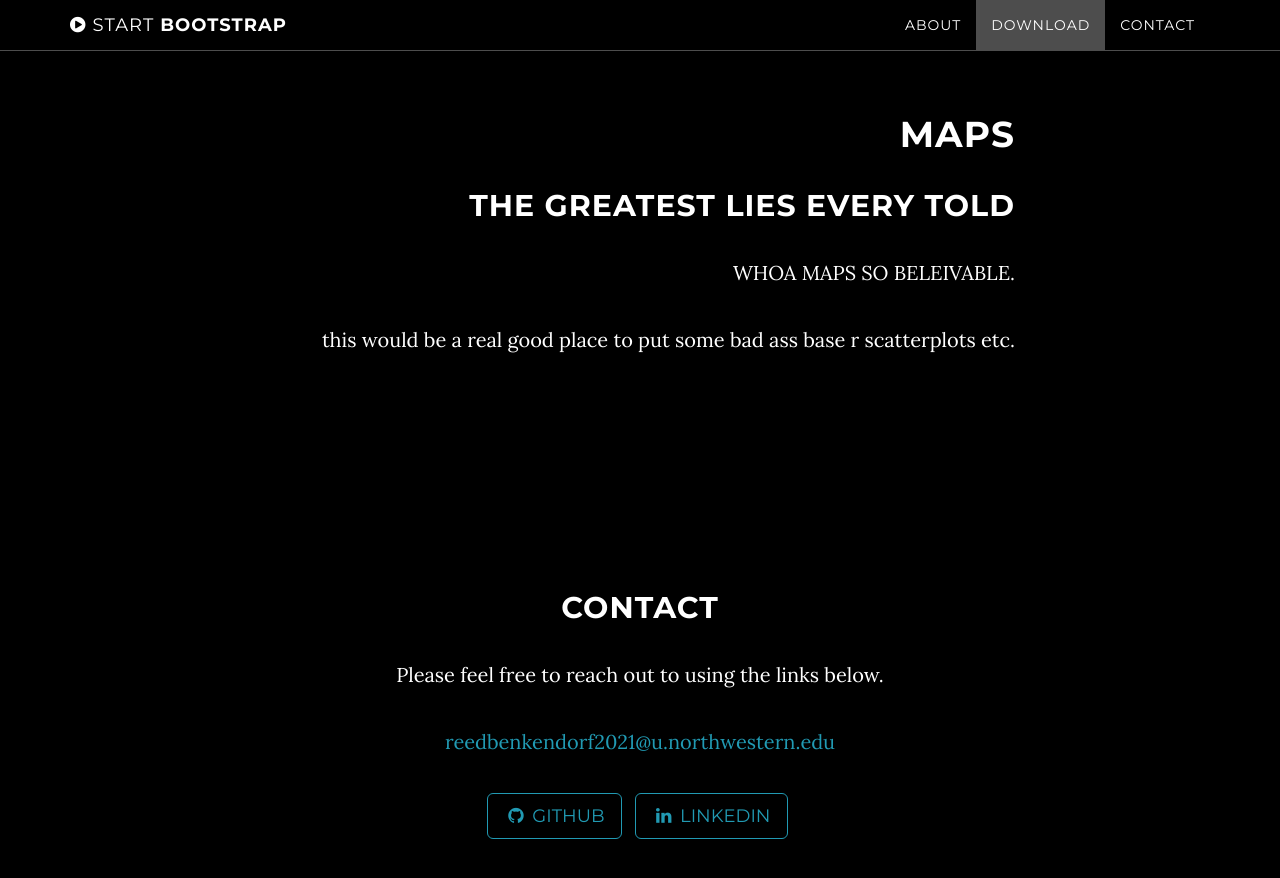
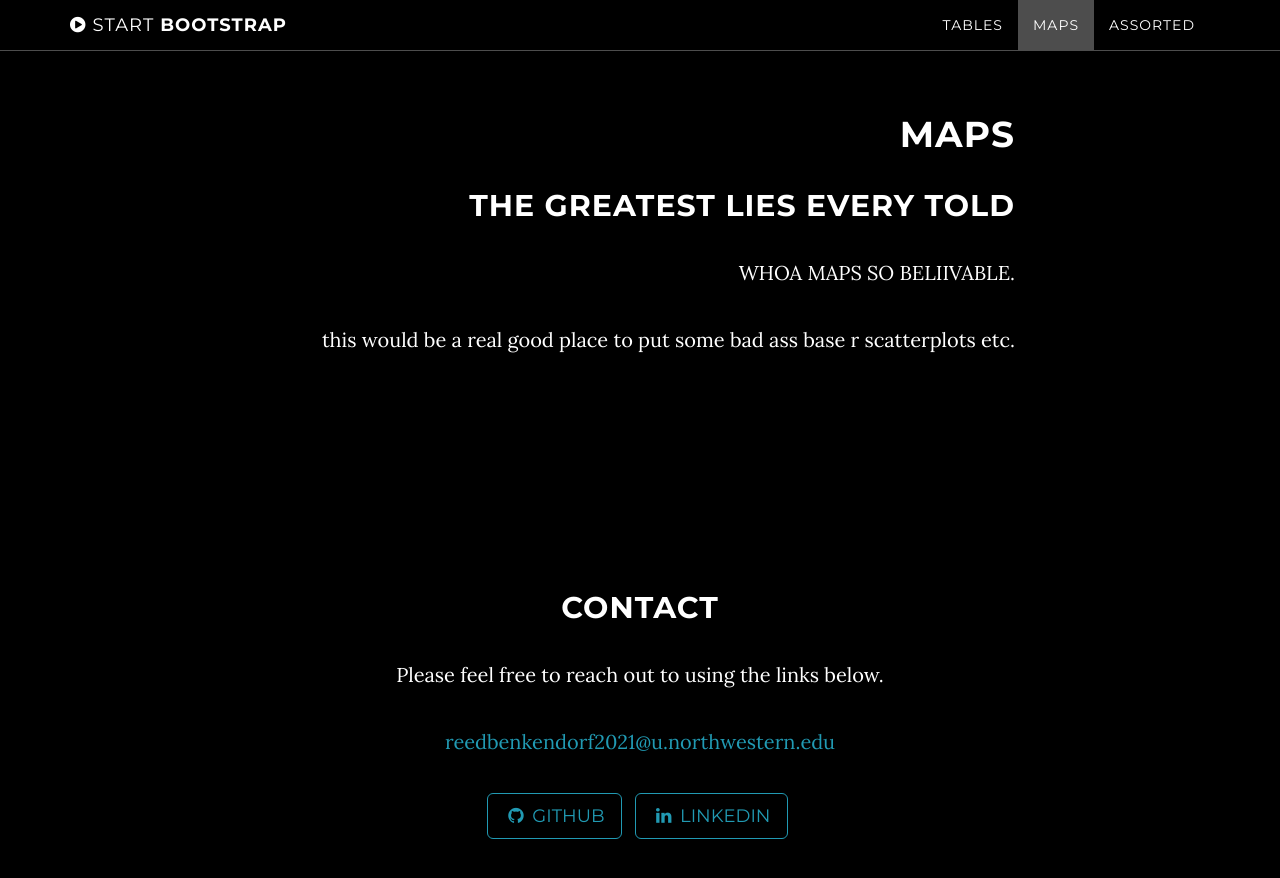
Before and after one commit to sagesteppe/DataVizGallery, a Jekyll site: the page built from index.html, in a window 1280 px wide and 900 px high, scrolled down 3544 px. Shown: the top 878 px of the window. Built offline with Jekyll 4.4.1, drawn with Linux system fonts in a browser that asks for light colours.

Commit message:
update navbar

```diff
--- a/_includes/cartography.html
+++ b/_includes/cartography.html
@@ -4,7 +4,7 @@
             <div class="col-lg-8 col-lg-offset-2">
                 <h1>Maps</h1>
                 <h2>The Greatest Lies every told</h2>
-                <p>WHOA MAPS SO BELEIVABLE. </p>
+                <p>WHOA MAPS SO BELIIVABLE. </p>
                 <p> this would be a real good place to put some bad ass base r scatterplots etc. </p>
             </div>
         </div>
--- a/_includes/nav.html
+++ b/_includes/nav.html
@@ -18,13 +18,13 @@
                         <a href="#page-top"></a>
                     </li>
                     <li>
-                        <a class="page-scroll" href="#about">About</a>
+                        <a class="page-scroll" href="#table">Tables</a>
                     </li>
                     <li>
-                        <a class="page-scroll" href="#download">Download</a>
+                        <a class="page-scroll" href="#cartography">Maps</a>
                     </li>
                     <li>
-                        <a class="page-scroll" href="#contact">Contact</a>
+                        <a class="page-scroll" href="#assorted">Assorted</a>
                     </li>
                 </ul>
             </div>
```
Also changed, not shown: _includes/assorted.html (added, +10 -0 lines).
